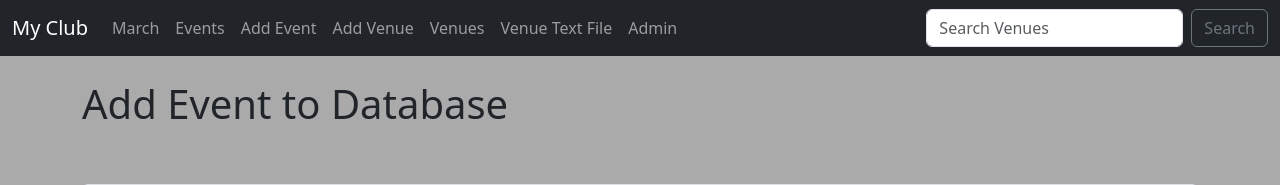
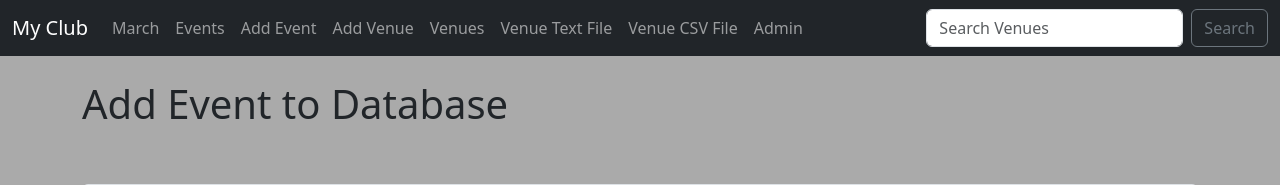
Before and after one commit to tharnob/django_practice_wednesdays, a Django app: page /add_event/ in a window 1280 px wide. Shown: the top 185 px of the page. Run offline with Django 5.2, Linux system fonts and the light colour scheme; data comes from the database, SQL or seed files in the repository.

Commit message:
Download option of DB data in a CSV file

```diff
--- a/myclub_website/events/templates/navbar.html
+++ b/myclub_website/events/templates/navbar.html
@@ -26,6 +26,9 @@
             <a class="nav-link" href="{% url 'venue-text' %}">Venue Text File</a>
           </li>
           <li class="nav-item">
+            <a class="nav-link" href="{% url 'venue-csv' %}">Venue CSV File</a>
+          </li>
+          <li class="nav-item">
             <a class="nav-link" href="/admin">Admin</a>
           </li>
 
--- a/myclub_website/events/urls.py
+++ b/myclub_website/events/urls.py
@@ -15,6 +15,7 @@ urlpatterns = [
     path('delete_event/<event_id>', views.delete_event, name="delete-event"),
     path('delete_venue/<venue_id>', views.delete_venue, name="delete-venue"),
     path('venue_text', views.venue_text, name="venue-text"),
+    path('venue_csv', views.venue_csv, name="venue-csv"),
 
 
 
--- a/myclub_website/events/views.py
+++ b/myclub_website/events/views.py
@@ -6,12 +6,34 @@ from django.http import HttpResponseRedirect
 from .models import Event, Venue
 from .forms import VenueForm, EventForm
 from django.http import HttpResponse
-
+import csv
 
 # Create your views here.
 
+
 # Generate text file venue list
+def venue_csv(request):
+    response = HttpResponse(content_type='text/csv')
+    response['Content-Disposition'] = 'attachment; filename=venues.csv'
 
+    # Create a CSV writer
+    writer = csv.writer(response)
+
+    # Designate the model
+    venues = Venue.objects.all()
+
+    # Add column headings to the CSV file
+    writer.writerow(['Venue Name', 'Address', 'Zip Code', 'Phone', 'Web Address', 'Email'])
+
+    for venue in venues:
+        writer.writerow([venue.name, venue.address, venue.zip_code, venue.phone, venue.web, venue.email_address])
+
+    return response
+
+
+
+
+# Generate text file venue list
 def venue_text(request):
     response = HttpResponse(content_type='text/plain')
     response['Content-Disposition'] = 'attachment; filename=venues.txt'
```
